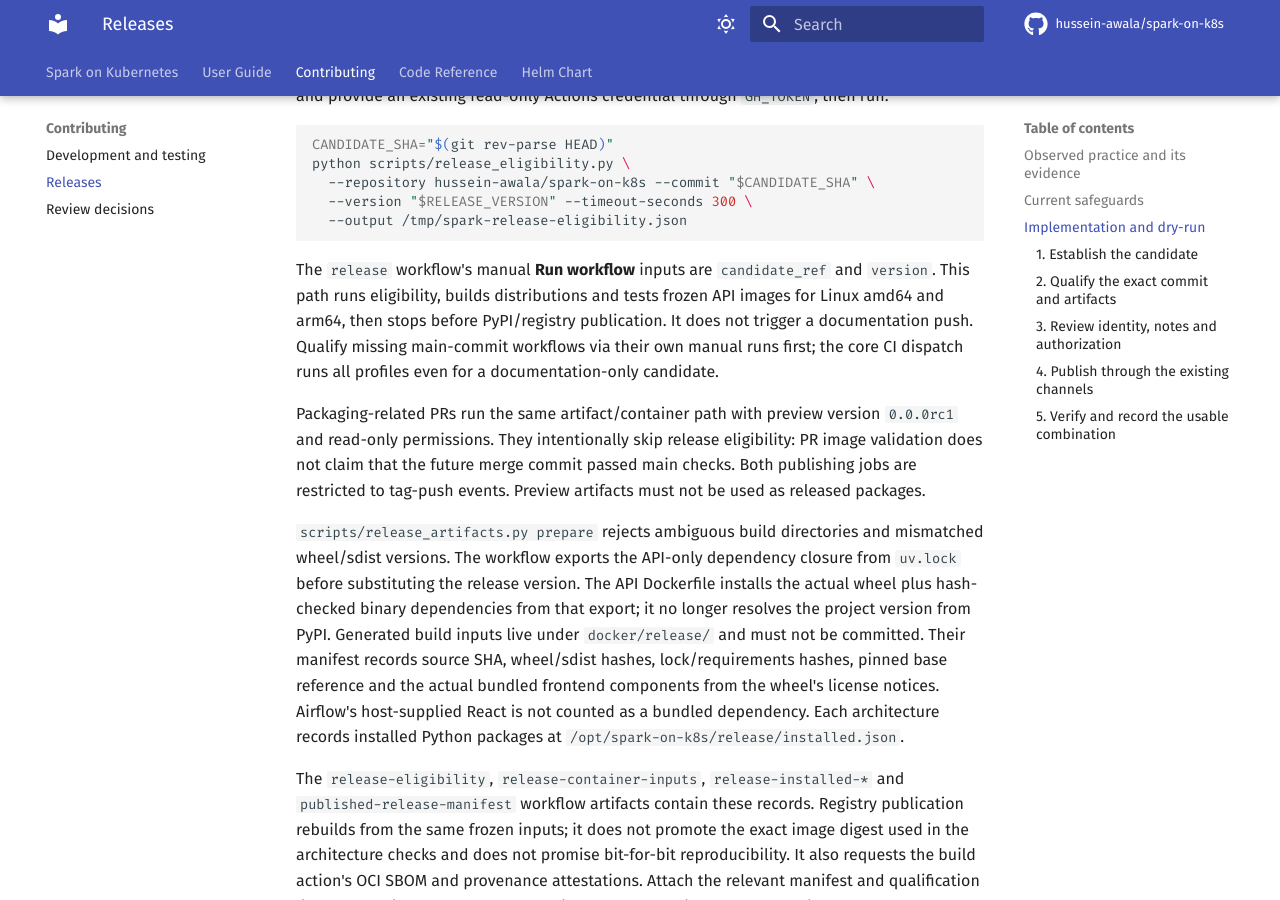
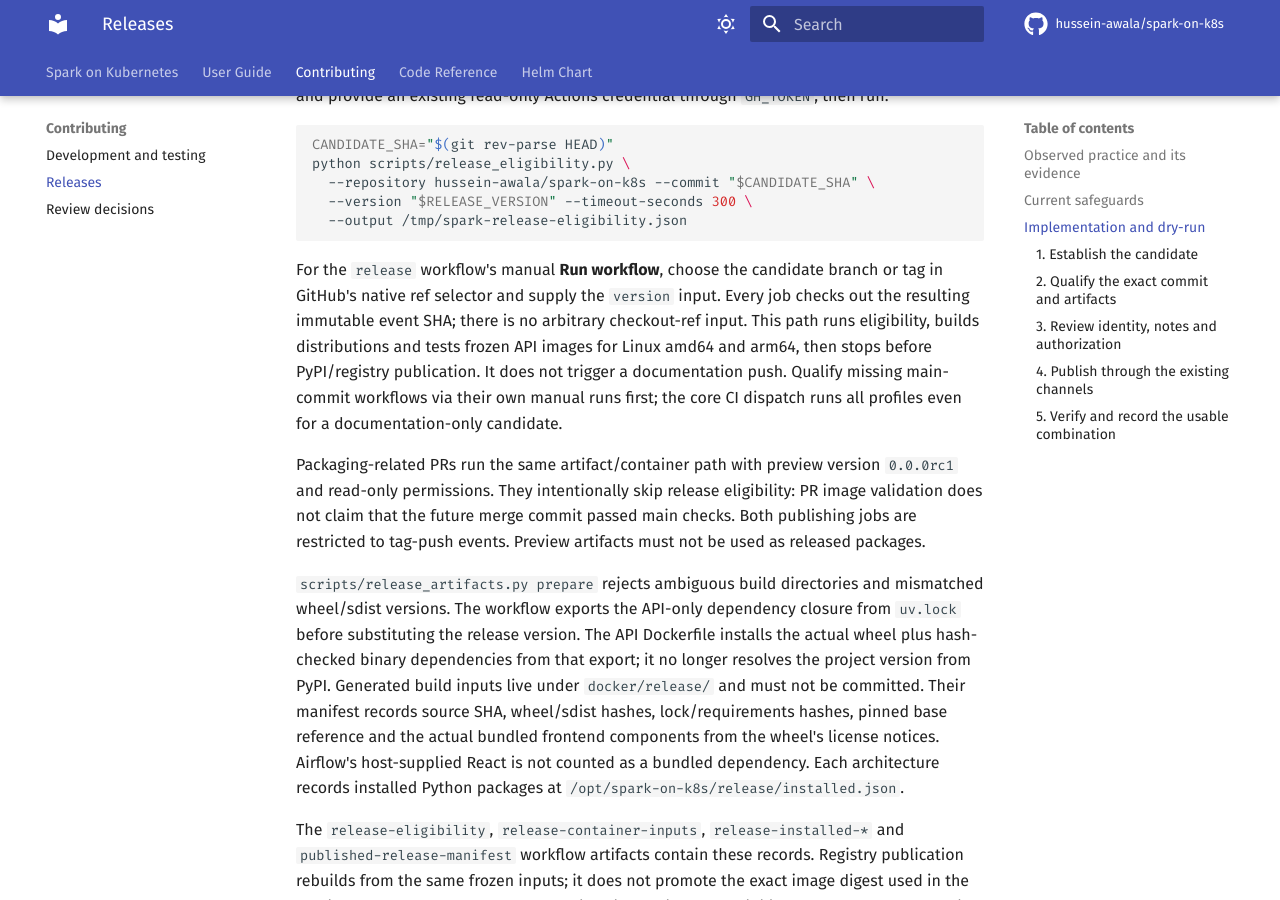
Before and after one commit to hussein-awala/spark-on-k8s, an MkDocs documentation site: the page built from docs/releases.md, in a window 1280 px wide and 900 px high, scrolled down 1934 px. Built offline with MkDocs 1.6.1 and Material for MkDocs 9.7.7, drawn with Linux system fonts in a browser that asks for light colours; comment, search, counter and statistics services are not loaded; the version menu is left out.

Commit message:
Constrain release validation to the event commit and retain queued tags

````diff
--- a/docs/releases.md
+++ b/docs/releases.md
@@ -74,8 +74,10 @@ python scripts/release_eligibility.py \
   --output /tmp/spark-release-eligibility.json
 ```
 
-The `release` workflow's manual **Run workflow** inputs are `candidate_ref` and
-`version`. This path runs eligibility, builds distributions and tests frozen API
+For the `release` workflow's manual **Run workflow**, choose the candidate branch
+or tag in GitHub's native ref selector and supply the `version` input. Every job
+checks out the resulting immutable event SHA; there is no arbitrary checkout-ref
+input. This path runs eligibility, builds distributions and tests frozen API
 images for Linux amd64 and arm64, then stops before PyPI/registry publication. It
 does not trigger a documentation push. Qualify missing main-commit workflows via
 their own manual runs first; the core CI dispatch runs all profiles even for a
````
Also changed, not shown: .agents/skills/spark-release/SKILL.md (+3 -1 lines), 1 other file.
